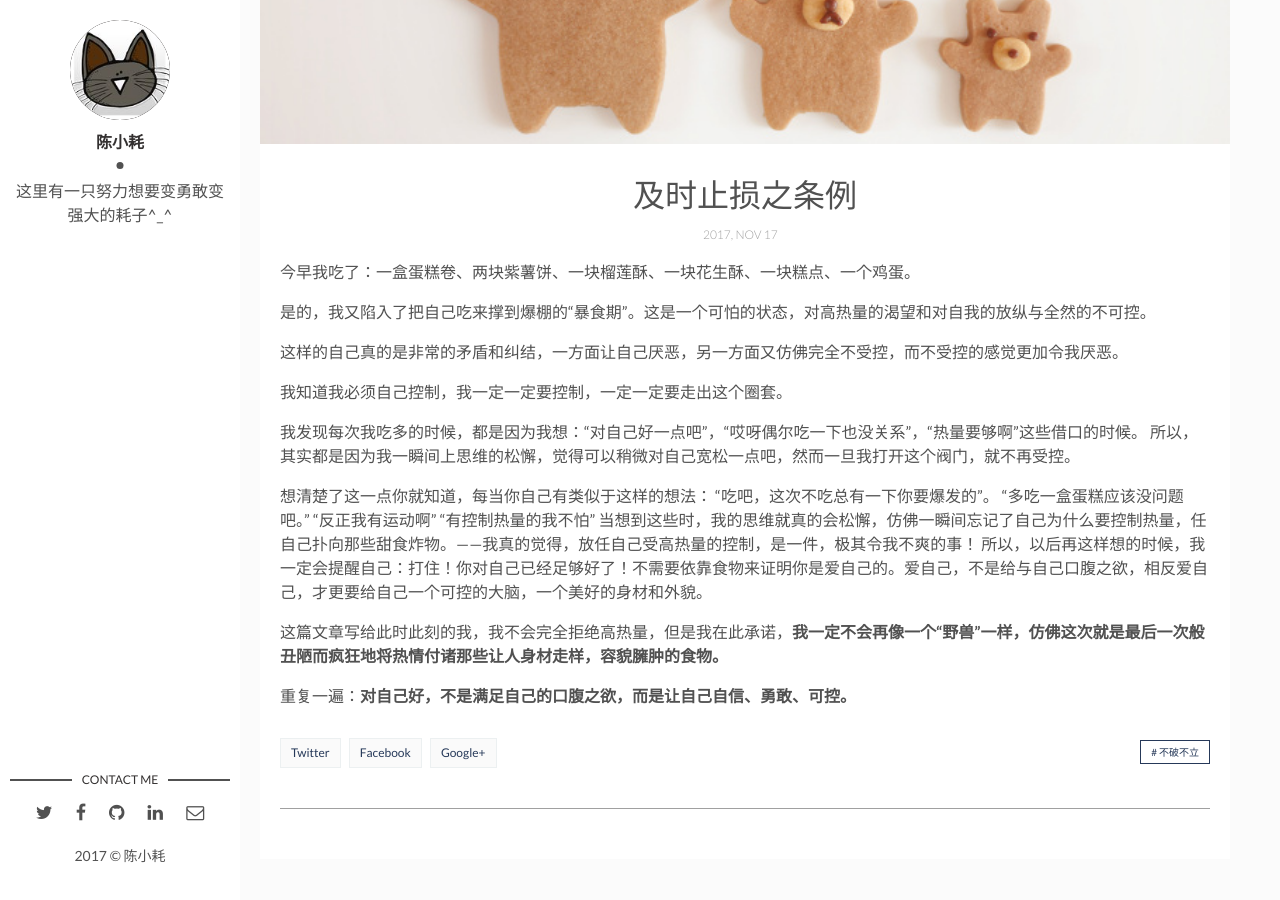
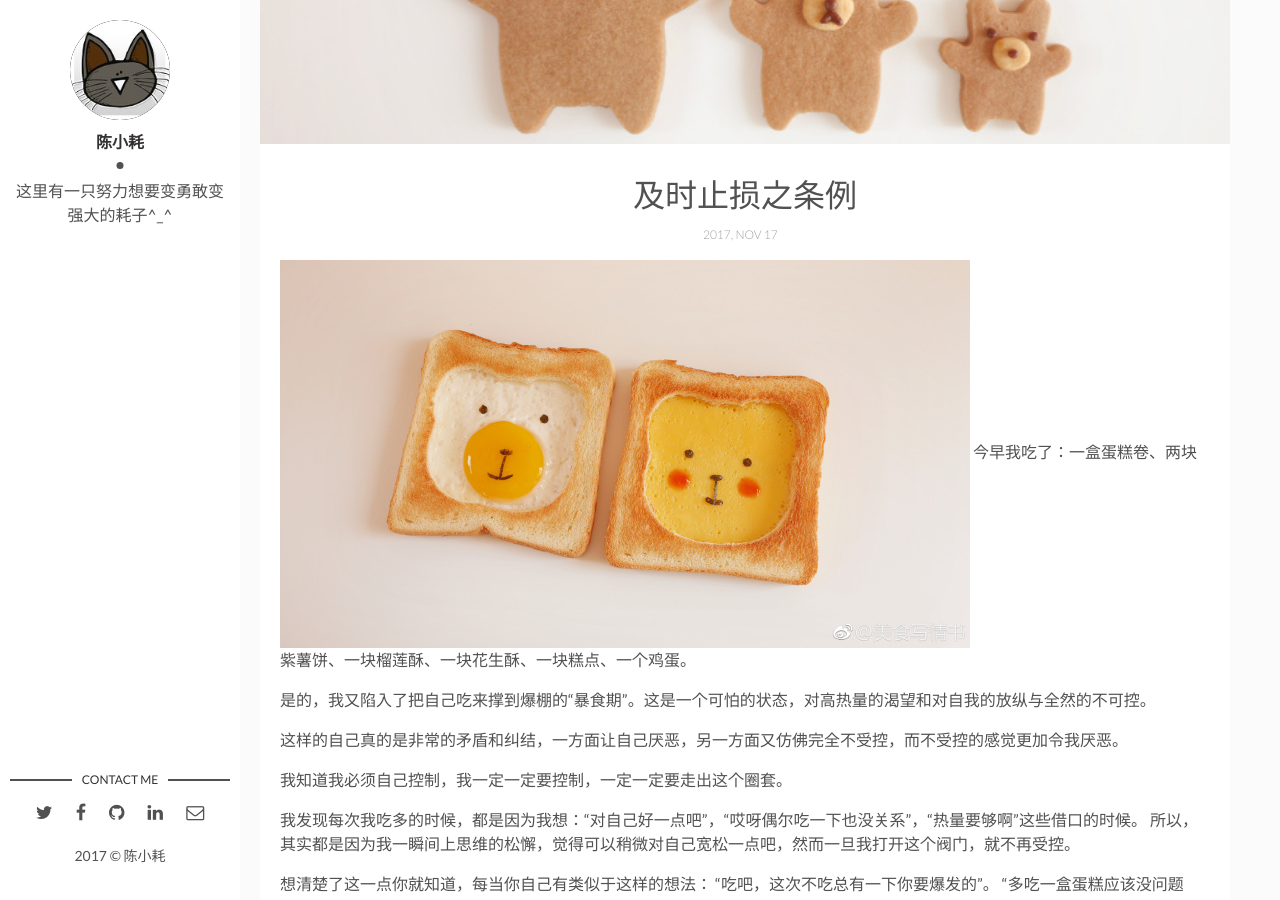
Before and after one commit to CJHdreamore/DreamoreBlog, a Jekyll site: the page built from _posts/2017-11-17-regulations.mdown, in a window 1280 px wide and 900 px high, scrolled down 376 px. Built offline with Jekyll 4.4.1, drawn with Linux system fonts in a browser that asks for light colours; comment, search, counter and statistics services are not loaded; before the commit the page ends 1255 px from its top, so only the background shows below that.

Commit message:
为了在homepage显示图片

```diff
--- a/_posts/2017-11-17-regulations.mdown
+++ b/_posts/2017-11-17-regulations.mdown
@@ -9,7 +9,7 @@
 author: 陈小耗
 ---
 
-
+![cute]({{site.baseurl}}/assets/img/bread.jpg)
 今早我吃了：一盒蛋糕卷、两块紫薯饼、一块榴莲酥、一块花生酥、一块糕点、一个鸡蛋。
 
 是的，我又陷入了把自己吃来撑到爆棚的“暴食期”。这是一个可怕的状态，对高热量的渴望和对自我的放纵与全然的不可控。
--- a/index.html
+++ b/index.html
@@ -4,7 +4,7 @@
 {% for post in paginator.posts %}
 <article class="post">
   {% if post.img %}
-    <a class="post-thumbnail" style="background-image: url({{"/img/post/" | prepend: site.baseurl | append : post.img}})" href="{{post.url | prepend: site.baseurl}}"></a>
+    <a class="post-thumbnail" style="background-image: url({{"/assets/img/" | prepend: site.baseurl | append : post.img}})" href="{{post.url | prepend: site.baseurl}}"></a>
   {% else %}
   {% endif %}
   <div class="post-content">
```
Also changed, not shown: assets/img/bread.jpg (added).
